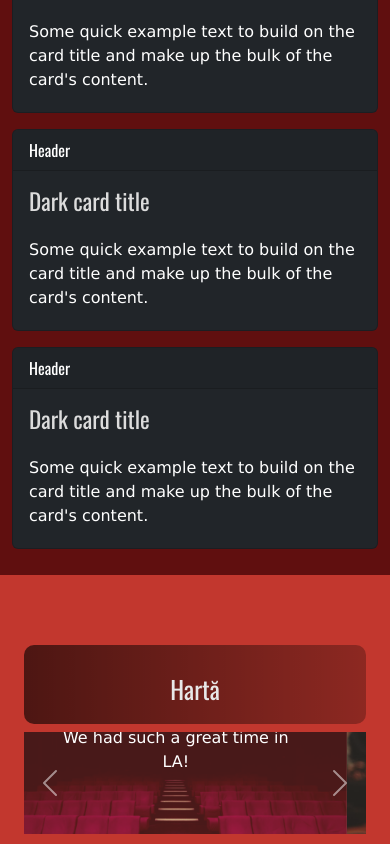
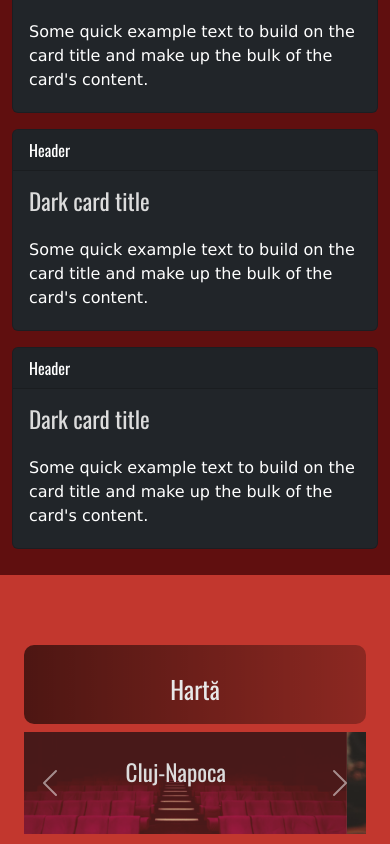
Before and after one commit to minagrd/ThoberFilmFestival, a plain HTML site: page index.html in a window 390 px wide. Shown: the part 4588-5432 px from the top of the page. Drawn offline with nearby package versions, Linux system fonts and the light colour scheme.

Commit message:
doamne ajuta

```diff
--- a/index.html
+++ b/index.html
@@ -61,7 +61,6 @@
                         padding-bottom:4px;
                         color:white;
                         font-family:Verdana, sans-serif;}
-                    p.card-body {color:black;}
 
 
 
@@ -405,13 +404,8 @@
                             <div class="carousel-item active">
 
                                 <img src="cropsl1.png" class="d-block w-100" alt="Scaune roșii dintr-o sală de cinema întunecată.">
-                                <div class="carousel-caption d-none d-md-block">
+                                <div class="carousel-caption">
                                     <h3>Cluj-Napoca</h3>
-                                    <p>We had such a great time in LA!</p>
-                                </div>
-                                <div class="carousel-caption d-md-none">
-                                    <h3>Cluj-Napoca</h3>
-                                    <p>We had such a great time in LA!</p>
                                 </div>
 
                                 <!--caption-->
@@ -424,7 +418,6 @@
                                 peste care se află un pix, iar în fundalul defocalizat se află un bărbat cu păr grizonat și ochelari.">
                                 <div class="carousel-caption">
                                     <h3>București</h3>
-                                    <p>We had such a great time in LA!</p>
                                 </div>
                             </div>
 
@@ -434,7 +427,6 @@
                                 reflectoarele sunt aprinse, în fața unui public definit doar de lumina reflectorului.">
                                 <div class="carousel-caption">
                                     <h3>Iași</h3>
-                                    <p>We had such a great time in LA!</p>
                                 </div>
                             </div>
 
```
